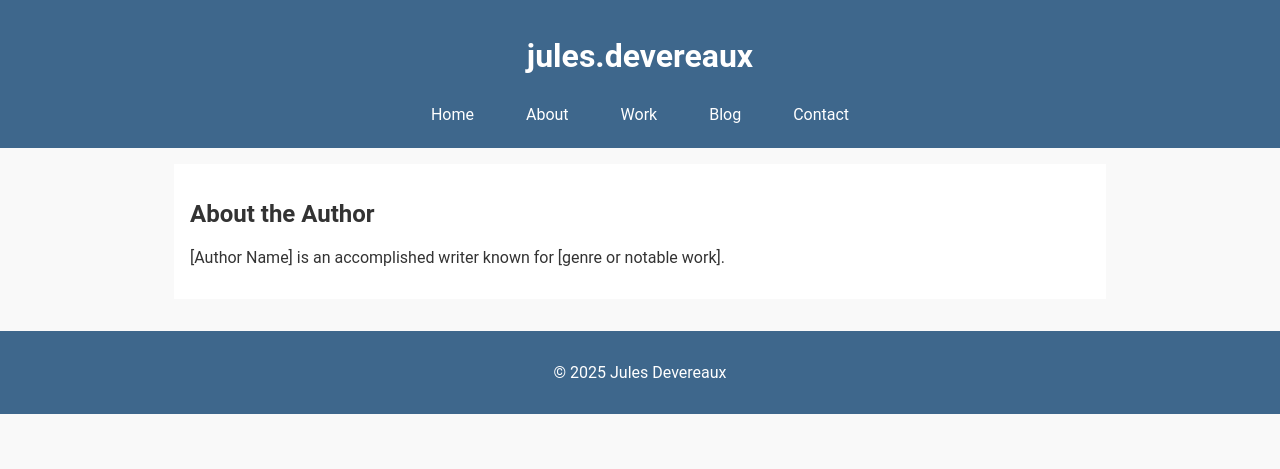
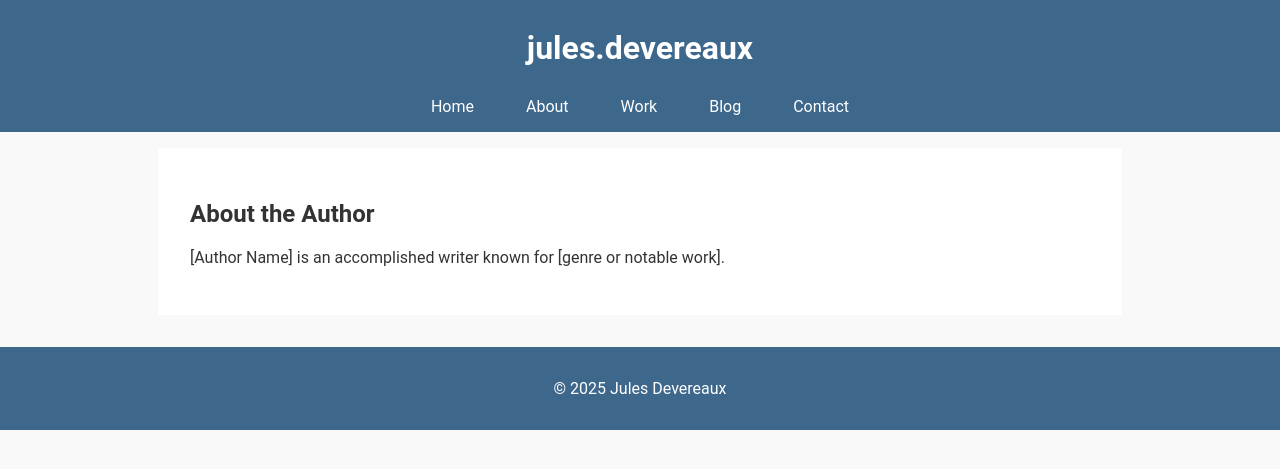
Before and after one commit to julesdevereaux/julesdevereaux.github.io, a Jekyll site: the page built from about.html, in a window 1280 px wide. Shown: the top 469 px of the page. Built offline with Jekyll 4.4.1, drawn with Linux system fonts in a browser that asks for light colours.

Commit message:
Update style.css

```diff
--- a/assets/style.css
+++ b/assets/style.css
@@ -9,7 +9,7 @@ body {
 header {
   background-color: #3e678c;
   color: white;
-  padding: 1rem;
+  padding: 0.5rem;
   text-align: center;
   position: relative;
 }
@@ -30,7 +30,7 @@ nav {
 }
 
 main {
-  padding: 1rem;
+  padding: 2rem;
   max-width: 900px;
   margin: auto;
   background-color: white;
```
